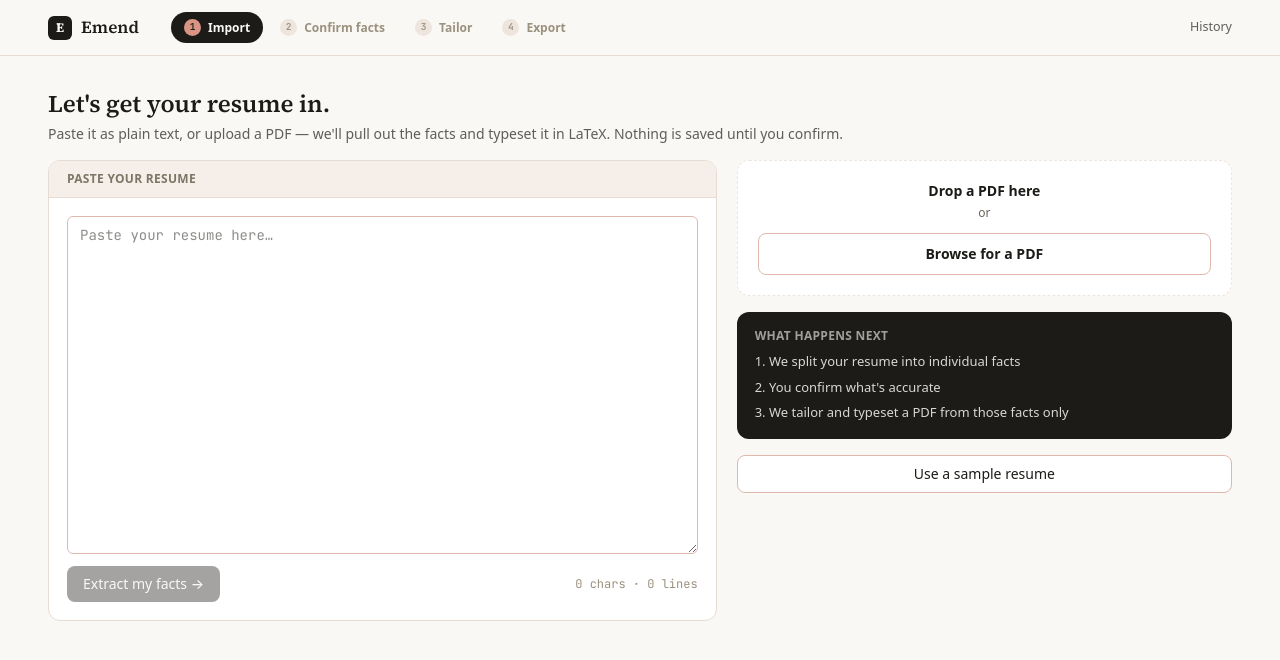
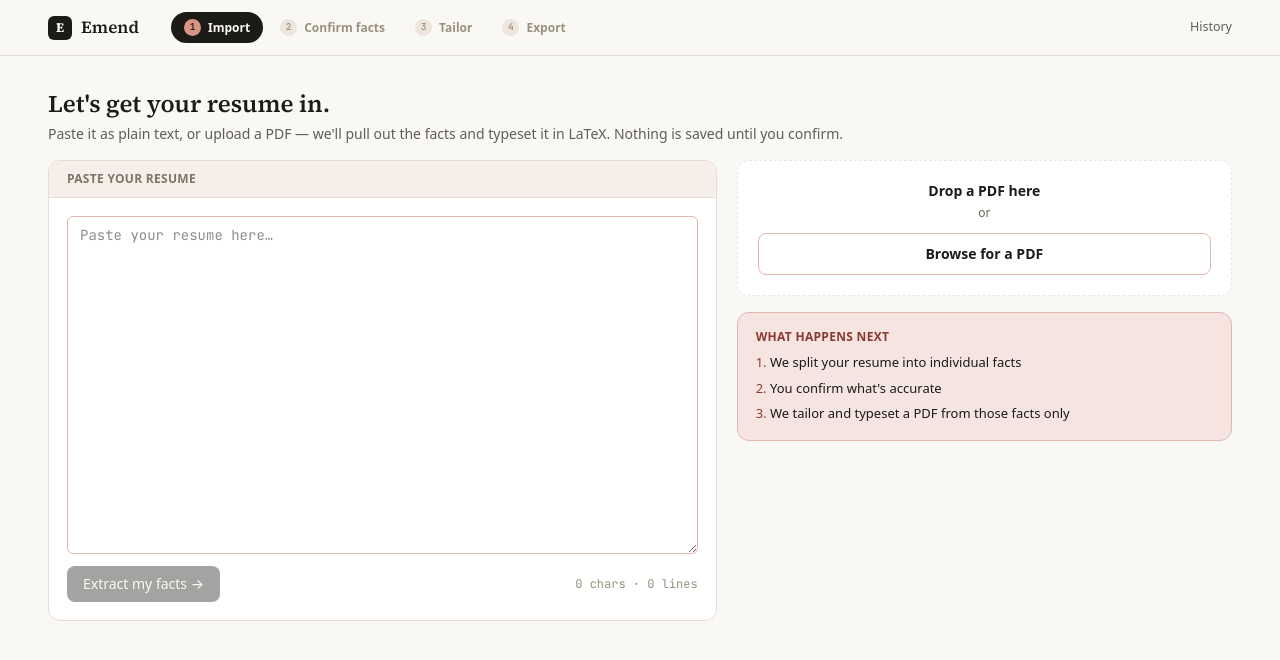
Before and after one commit to MosesfromSinai/Emend, a Next.js app in the folder web/: page /app in a window 1280 px wide. Shown: the top 660 px of the page. Built offline with nearby package versions, Linux system fonts and the light colour scheme; no server answers.

Commit message:
remove sample resume, recolor next-steps card

```diff
--- a/web/app/app/page.tsx
+++ b/web/app/app/page.tsx
@@ -25,29 +25,6 @@ import { cn } from "@/lib/utils";
 import type { MasterResume } from "@/lib/types";
 
 type Step = "paste" | "confirm";
-
-const SAMPLE_RESUME = `Jordan Diaz
-jordan.diaz@email.com | (555) 019-2231 | linkedin.com/in/jordandiaz
-
-EDUCATION
-University of Michigan - Bachelor of Science in Computer Science, May 2022
-Coursework: Data Structures, Operating Systems, Distributed Systems
-
-EXPERIENCE
-Backend Engineer (Jun 2022 - Present)
-Nimbus Logistics, Ann Arbor, MI
-- Rebuilt the shipment-tracking API on FastAPI, cutting p95 latency 40%.
-- Migrated 12 cron jobs to an event-driven queue, removing 3 hours/week of manual reruns.
-- Wrote the on-call runbook adopted by all 6 engineers on the team.
-
-PROJECTS
-Routewise | Python, PostgreSQL, Redis
-- Built a route-optimization service handling 10k+ requests/day.
-- Added Redis caching that cut average response time from 800ms to 120ms.
-
-TECHNICAL SKILLS
-Languages: Python, TypeScript, SQL
-Frameworks/Libraries: FastAPI, React, SQLAlchemy`;
 
 export default function OnboardingPage() {
   const router = useRouter();
@@ -342,24 +319,24 @@ export default function OnboardingPage() {
             </label>
           </div>
 
-          <div className="rounded-xl bg-ink px-4.5 py-4 text-paper">
-            <p className="text-xs font-semibold tracking-wide text-paper/60 uppercase">
+          <div className="rounded-xl border border-em-softb bg-em-soft px-4.5 py-4">
+            <p className="text-xs font-semibold tracking-wide text-em-accent uppercase">
               What happens next
             </p>
-            <ul className="mt-2 flex flex-col gap-1.5 text-[13px] text-paper/85">
-              <li>1. We split your resume into individual facts</li>
-              <li>2. You confirm what&apos;s accurate</li>
-              <li>3. We tailor and typeset a PDF from those facts only</li>
+            <ul className="mt-2 flex flex-col gap-1.5 text-[13px] text-ink">
+              <li>
+                <span className="text-em-accent">1.</span> We split your resume into individual
+                facts
+              </li>
+              <li>
+                <span className="text-em-accent">2.</span> You confirm what&apos;s accurate
+              </li>
+              <li>
+                <span className="text-em-accent">3.</span> We tailor and typeset a PDF from those
+                facts only
+              </li>
             </ul>
           </div>
-
-          <Button
-            variant="secondary"
-            onClick={() => extractFacts(SAMPLE_RESUME)}
-            disabled={busyPaste || busyPdf}
-          >
-            Use a sample resume
-          </Button>
         </div>
       </div>
     </div>
```
